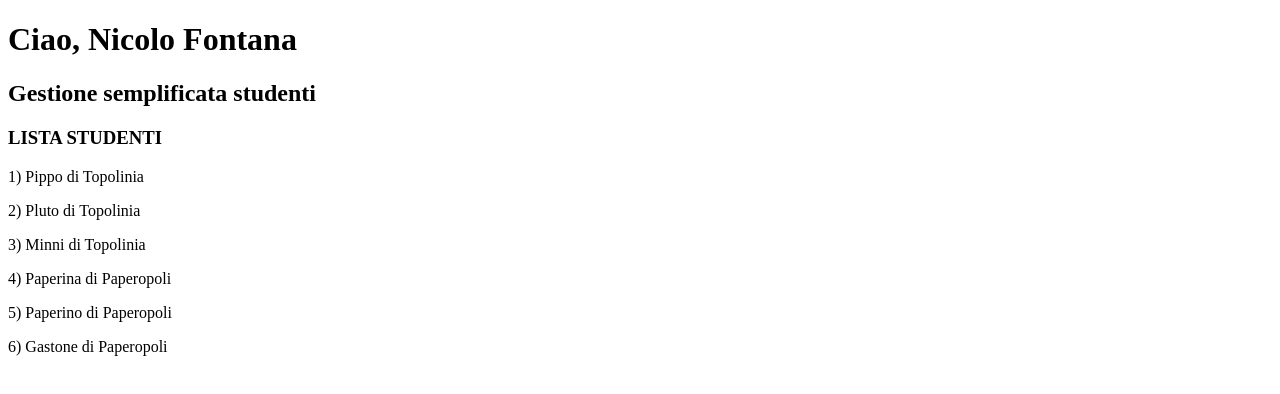
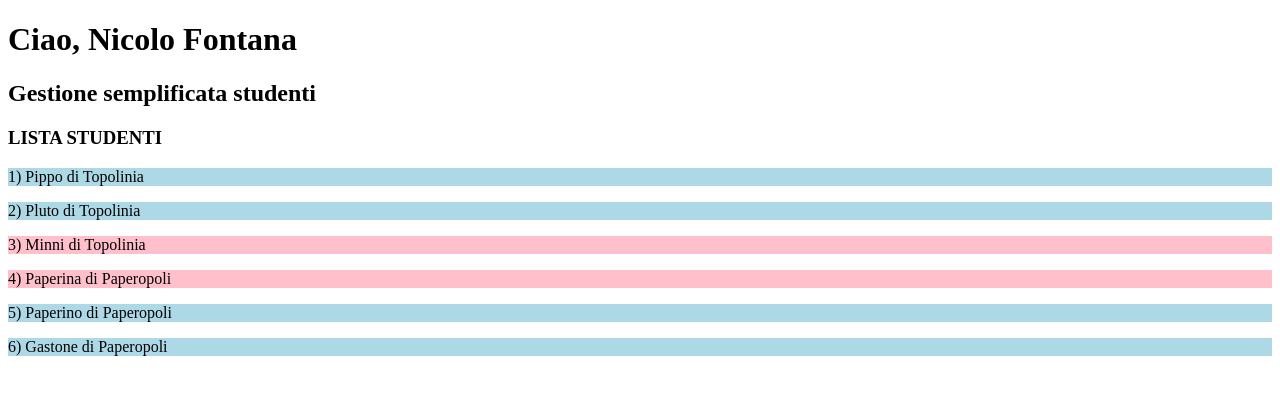
Before and after one commit to NicoloFontana08/angular-students, an Angular app: page / in a window 1280 px wide. Shown: the top 394 px of the page. Built offline with nearby package versions, Linux system fonts and the light colour scheme.

Commit message:
Controllo colore sfondo con ngStyle

```diff
--- a/src/app/student/student.html
+++ b/src/app/student/student.html
@@ -1,3 +1,3 @@
 @for (item of students; track $index) {
-<p>{{$index + 1}}) {{item.name}} di {{item.city}}</p>
+    <p [ngStyle]="{'backgroundColor': item.gender=='F' ? 'pink': 'lightblue'}">{{$index + 1}}) {{item.name}} di {{item.city}}</p>
 }
--- a/src/app/student/student.ts
+++ b/src/app/student/student.ts
@@ -1,7 +1,8 @@
 import { Component } from '@angular/core';
+import { CommonModule, NgStyle } from '@angular/common';
 
 @Component({
-  imports: [],
+  imports: [CommonModule],
   selector: 'app-student',
   styleUrl: './student.css',
   templateUrl: './student.html',
```
